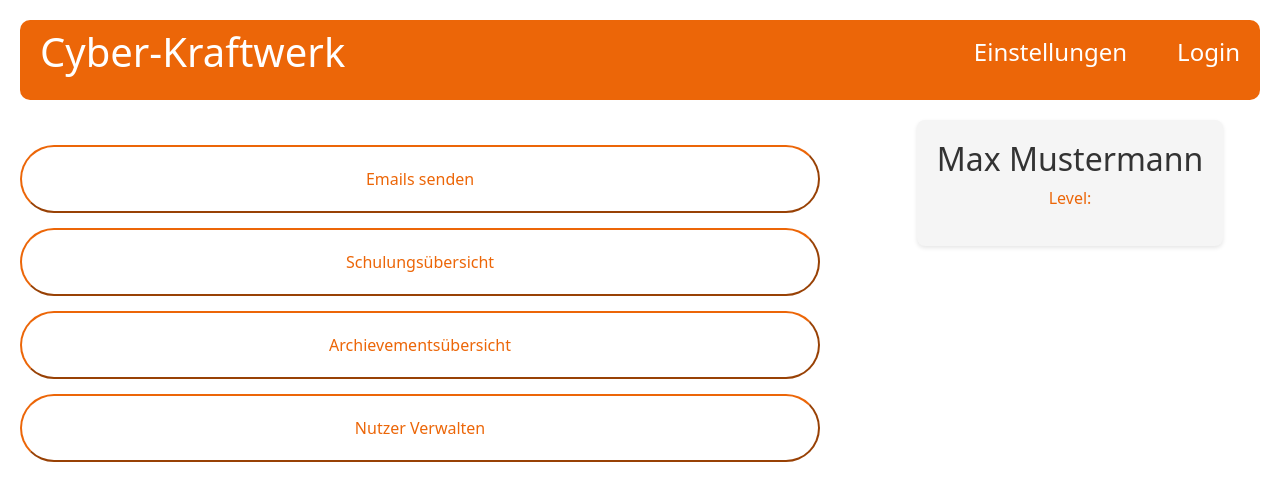
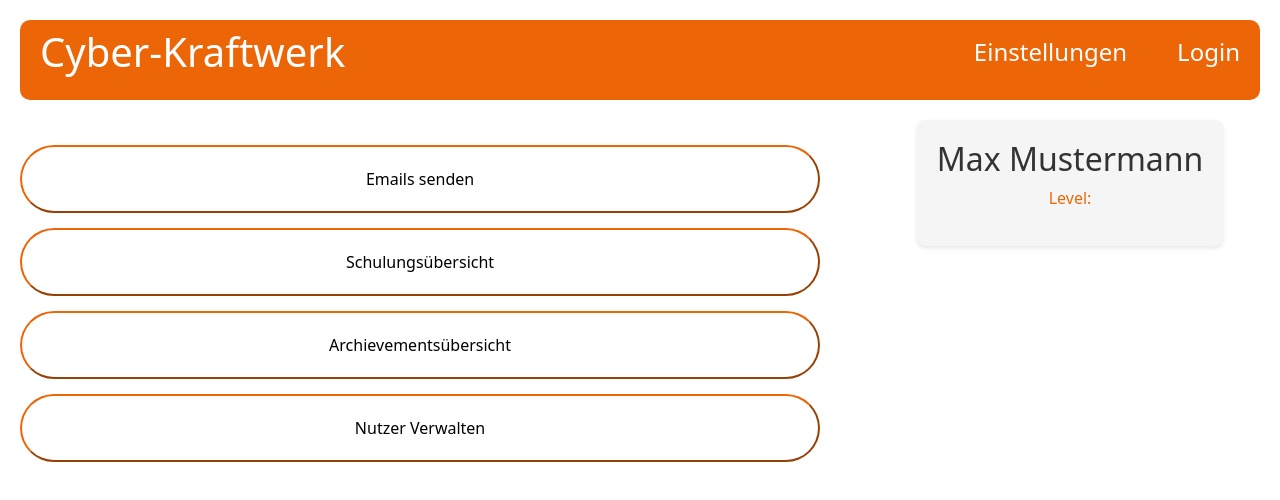
Before and after one commit to YassineBibi02/SoftwareProjekt, a React (Create React App) app in the folder frontend/: page / in a window 1280 px wide. Shown: the top 500 px of the page. Built offline with nearby package versions, Linux system fonts and the light colour scheme.

Commit message:
transfered to main and linked achievement page

```diff
--- a/frontend/src/App.js
+++ b/frontend/src/App.js
@@ -3,6 +3,7 @@ import SendMailScreenComponent from './pages/SendMailScreen/SendMailScreenCompon
 import LoginScreen  from './pages/LoginScreen';
 import ReactDOM from 'react-dom';
 import MainMenuScreenComponent from './components/MainMenuScreen/MainMenuScreenComponent';
+import AchievementsOverviewScreenComponent from './pages/AchievementsOverviewScreen/AchievementsOverviewScreeenComponent';
 import LessonsScreenComponent from './pages/LessonsOverviewScreen/LessonsScreenComponent';
 import { BrowserRouter as Router, Route, Routes , Navigate} from 'react-router-dom';
 import 'bootstrap/dist/css/bootstrap.min.css';
@@ -23,6 +24,7 @@ function App() {
         <Route path ="/hereingefallen" element = {<HereingefallenScreen/>}/>
         <Route path="/login" element= { <LoginScreen/> }/>
         <Route path="/mail" element= { <SendMailScreenComponent/> }/>
+        <Route path="/achievements" element= { <AchievementsOverviewScreenComponent/> }/>
         <Route path="/lessons" element= { <LessonsScreenComponent/> }/>
         <Route path="/lessons/:lessonID" element={<WatchLessonScreen/>} />
         <Route path="/lessonEdit/:lessonID" element={<EditLessonScreenComponent/>} />
--- a/frontend/src/components/MainMenuScreen/MainMenuScreenComponent.js
+++ b/frontend/src/components/MainMenuScreen/MainMenuScreenComponent.js
@@ -15,7 +15,7 @@ const MainMenuScreenComponent = () => {
         margin: '5px',
         padding: '20px',
         backgroundColor: 'white',
-        color: '#ec6608',
+        color: '#000000',
         borderColor: '#ec6608',
         borderRadius: '50px',
         width: '100%',
@@ -28,6 +28,10 @@ const MainMenuScreenComponent = () => {
 
     const redirectToLessons = () => {
         navigate('/lessons');
+    };
+
+    const redirectToAchievements = () => {
+        navigate('/achievements');
     };
 
     const Container = {
@@ -71,7 +75,7 @@ const MainMenuScreenComponent = () => {
                 <div style={Container}>
                     <button style={ButtonStyle} onClick={redirectToMail}>{emailButtonText}</button>
                     <button style={ButtonStyle} onClick={redirectToLessons}>{schulungButtonText}</button>
-                    <button style={ButtonStyle} onClick={redirectToMail}>{achievementButtonText}</button>
+                    <button style={ButtonStyle} onClick={redirectToAchievements}>{achievementButtonText}</button>
                     <button style={ButtonStyle} onClick={redirectToMail}>{nutzerVerwaltenText}</button>
                 </div>
                 <div style={infoContainer}>
--- /dev/null
+++ b/frontend/src/pages/AchievementsOverviewScreen/AchievementsOverviewScreeenComponent.js
@@ -0,0 +1,30 @@
+import React, { useState } from 'react';
+import Header from '../../components/Header';
+import LoginContext from '../../globals/globalContext';
+
+const AchievementsOverviewScreenComponent = () => {
+    const achievementsData = [
+        { id: 1, title: 'First Achievement', description: 'Den ersten Stein gelegt!' },
+        { id: 2, title: 'Second Achievement', description: '... und den zweiten gleich noch dazu!' },
+
+    ];
+
+    return (
+        <div>
+            <Header />
+            <div className="achievements-container">
+                <h2>Your Achievements</h2>
+                <ul>
+                    {achievementsData.map((achievement) => (
+                        <li key={achievement.id}>
+                            <h3>{achievement.title}</h3>
+                            <p>{achievement.description}</p>
+                        </li>
+                    ))}
+                </ul>
+            </div>
+        </div>
+    );
+};
+
+export default AchievementsOverviewScreenComponent;
```
